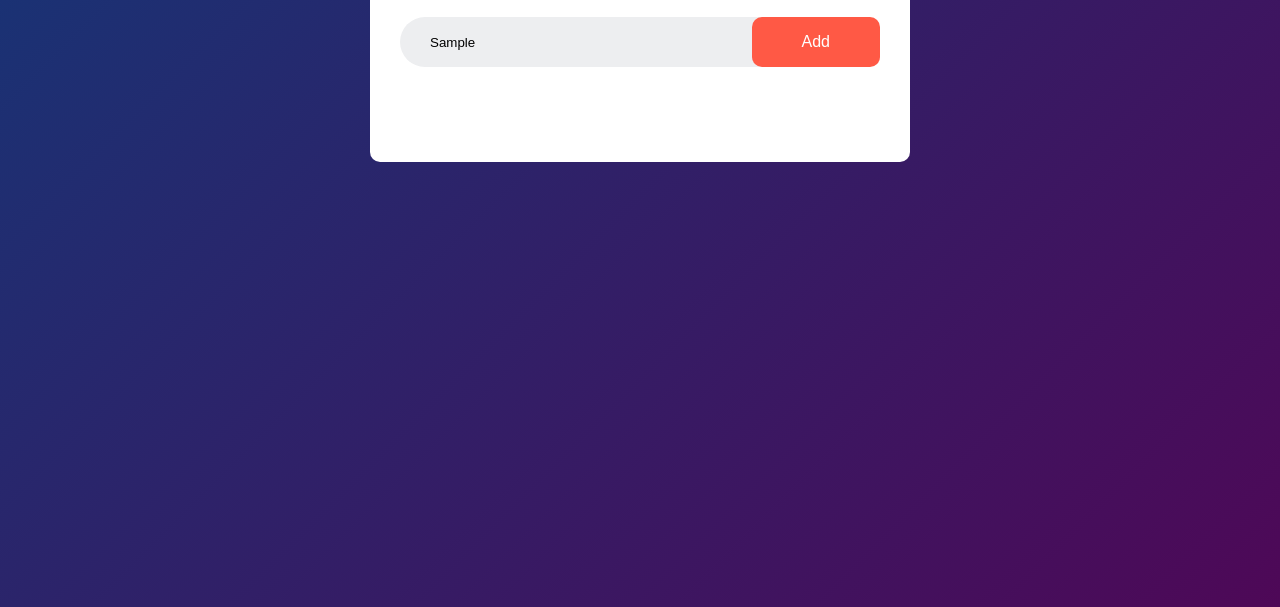
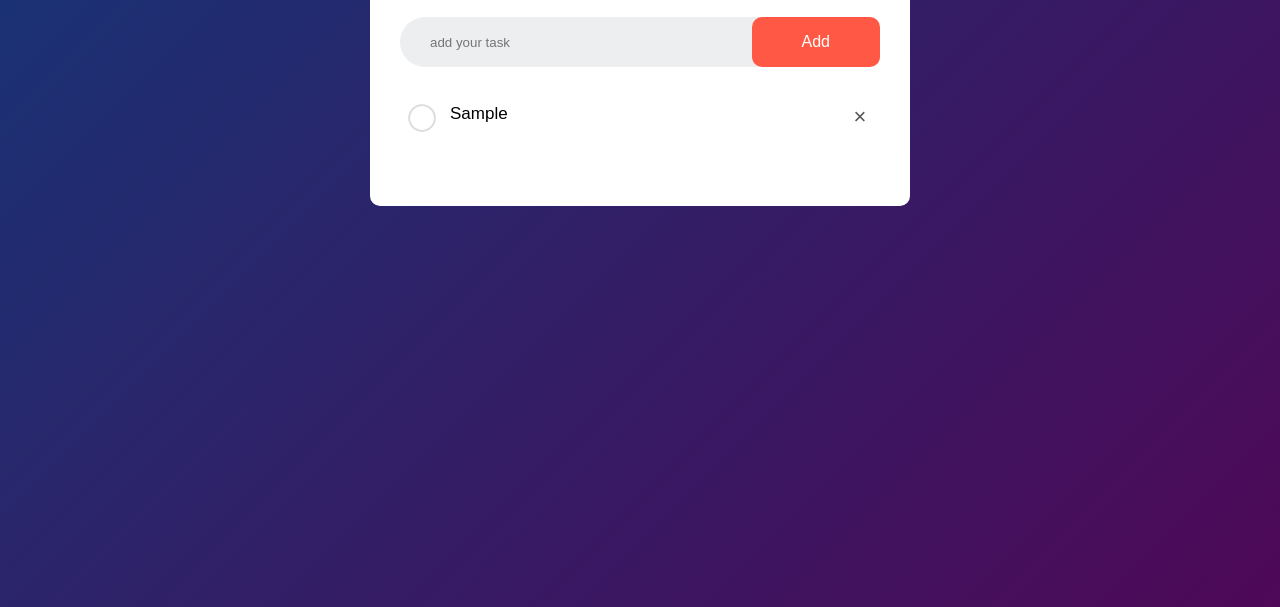
Before and after one commit to aklimaakter20/To-Do-App, a plain HTML site: page index.html in a window 1280 px wide. Both pictures are taken after typing "Sample" into the empty fields and a click on the button "Add". Shown: the part 193-800 px from the top of the page. Drawn offline with Linux system fonts and the light colour scheme.

Commit message:
task add work completed

```diff
--- a/index.html
+++ b/index.html
@@ -15,13 +15,32 @@
                 <button onclick="addTask()">Add</button>
             </div>
             <ul id="list-container">
-                <!-- <li class="checked">Task 1</li>
-                <li>Task 2</li>
-                <li>Task 3</li> -->
+
             </ul>
         </div>
     </div>
 
+  <script>
+    const inputBox = document.getElementById("input-box")
+    const listContainer = document.getElementById("list-container")
 
+   function addTask(){
+    if(inputBox.value === ""){
+        alert("please add some task")
+    }
+    else {
+        let li = document.createElement("li");
+        li.innerHTML = inputBox.value;
+        listContainer.appendChild(li)
+        let span = document.createElement("span")
+        span.innerHTML = "\u00d7";
+        li.appendChild(span)
+    }
+    inputBox.value = ""
+
+
+   }
+
+  </script>
 </body>
 </html>
```
